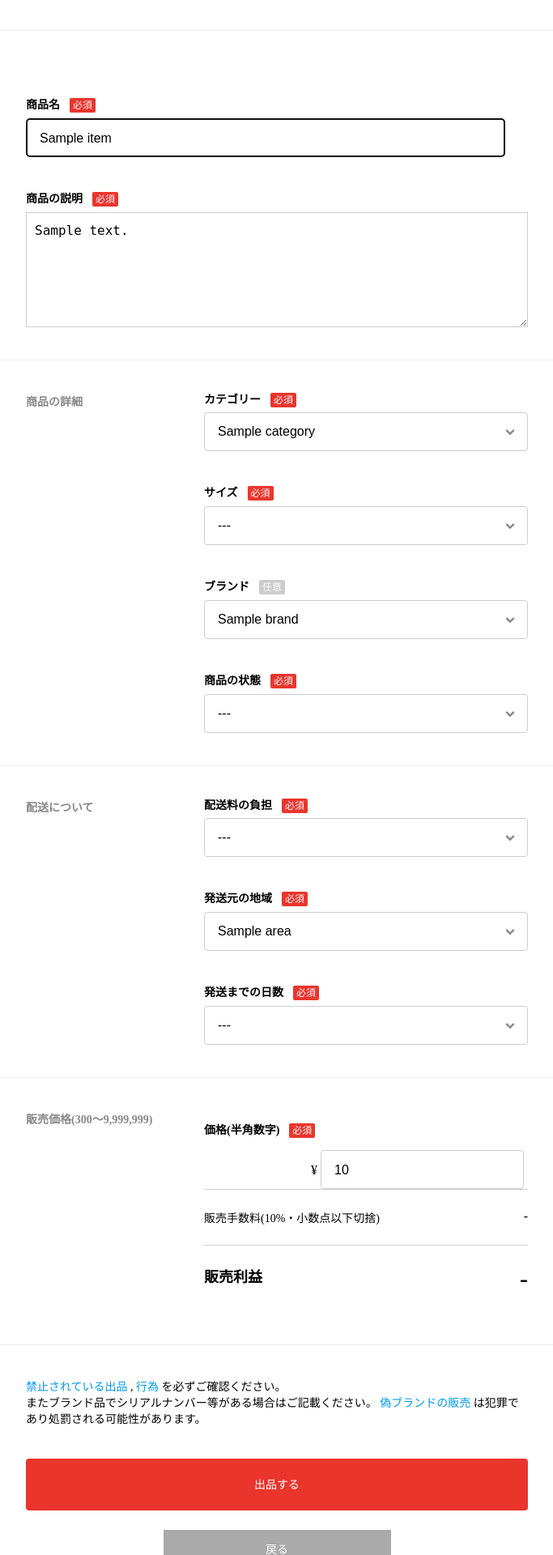
After one commit to Yoshino-Morita/morcari, a Rails app: page /items/1/edit in a window 1280 px wide. The commit adds this page. Shown: the part 521-2441 px from the top of the page at 81% size, without its empty margins (298-981 px from the left). Run offline with Rails 7, Linux system fonts and the light colour scheme; tables that the repository leaves empty hold one stand-in row (values such as "Sample post"); style sheets or scripts are compiled from the project's sources; parts of the project's set-up code (start-up, migrations or seed data) failed here and were passed over; some libraries are stand-ins or nearby versions.

Commit message:
Itemの編集機能
# what
Item-editの実装

# why
編集機能実装のため

```diff
--- a/app/controllers/items_controller.rb
+++ b/app/controllers/items_controller.rb
@@ -30,6 +30,7 @@ class ItemsController < ApplicationController
 
   def create
    @item = Item.new(item_params)
+   @item.status = "出品中"
    if @item.save
       if params[:images]
          params[:images].each { |image|
@@ -42,6 +43,21 @@ class ItemsController < ApplicationController
    end
   end
 
+
+  def show
+    @user = current_user
+    @item = Item.find(params[:id])
+  end
+
+  def edit
+    @item = Item.find(params[:id])
+  end
+
+  def update
+
+  end
+
+
   def destroy
     @item = Item.find(params[:id])
     if @item.user_id == current_user.id
@@ -50,15 +66,26 @@ class ItemsController < ApplicationController
     end
   end
 
-  def show
-    @user = current_user
-    @item =  Item.find(params[:id])
-  end
 
   private
 
   def item_params
-    params.require(:item).permit(:name, :description, :category_large_id,:category_middle_id, :category_small_id, :size, :brand_id, :condition, :delivery_charge, :how_to_delivery, :area_id, :shipping_dates, :price, images_attributes: [:id, :image]).merge(user_id: current_user.id)
+    params.require(:item).permit(
+      :name,
+      :description,
+      :category_large_id,
+      :category_middle_id,
+      :category_small_id,
+      :size,
+      :brand_id,
+      :condition,
+      :delivery_charge,
+      :how_to_delivery,
+      :area_id,
+      :shipping_dates,
+      :price,
+      :status,
+      images_attributes: [:id, :image]).merge(user_id: current_user.id)
   end
 
   def image_params
--- /dev/null
+++ b/app/views/items/edit.html.haml
@@ -0,0 +1,211 @@
+%body
+  .single-container
+    %header.single-header
+      %h1
+        = link_to root_path, {class: "header-logo"} do
+          = image_tag("logo.svg", class: "top-logo")
+    %main.single-main#sell-main
+      %section.single-contents
+        %h2.single-head
+          商品の情報を入力
+        .single-inner#sell-inner
+          = form_for(@item) do |f|
+            .single-content#sell-content
+              .sell-upload
+                .sell-upload__box
+                  %h3.sell-upload__head
+                    出品画像
+                    %span.form-require
+                      必須
+                  %p
+                    最大4枚までアップロードできます(ドラッグ&ドロップまたはクリックしてファイルをアップロード)
+                  .sell-dropbox__container
+                    .sell-upload__items
+                    .sell-upload__dropbox
+                      %pre
+                      %ul
+                        %li#first-list
+                          = render 'image_form', f: f
+                        - 3.times do
+                          %li
+                            = render 'image_form', f: f
+
+              .sell-content.clearfix
+                .form-group
+                  .form-group__label
+                    = f.label :"商品名"
+                  %span.form-group__require
+                    必須
+                  .form-group__input
+                    = f.text_field :name, autofocus: true , placeholder: "商品名  (必須40文字まで)", class: "input-default",id: "item"
+                .form-group
+                  .form-group__label
+                    = f.label :"商品の説明"
+                  %span.form-group__require
+                    必須
+                  .form-group__input
+                    = f.text_area :description, rows: "5", placeholder: "商品の説明（必須 1,000文字以内）（色、素材、重さ、定価、注意点など）例）2010年頃に1万円で購入したジャケットです。ライドグレーで傷はありません。あわせやすいのでおすすめです。", class: "textarea-default"
+              .sell-content.clearfix
+                %h3.sub-head
+                  商品の詳細
+                .sell-form__box
+                  .form-group#first-child
+                    .form-group__label
+                      = f.label :"カテゴリー"
+                    %span.form-group__require
+                      必須
+                    .form-group__contain
+                      .form-group__input#parent
+                        = f.collection_select :category_large_id, Category.where(id: 1..12), :id, :name, {include_blank: "---"},{class: "category-large"}
+                        %i.fa.fa-chevron-down
+                      .form-group__input#children
+                        = f.collection_select :category_middle_id, Category.where(id:  13..31), :id, :name, {include_blank: "---"}, {class: "category-middle", "data-val": "1"}
+                        / = f.collection_select :category_middle_id, Category.where(id: 32..45), :id, :name, {include_blank: "---"}, {class: "category-middle", "data-val": "2"}
+                        / = f.collection_select :category_middle_id, Category.where(id: 46..60), :id, :name, {include_blank: "---"}, {class: "category-middle", "data-val": "3"}
+                        / = f.collection_select :category_middle_id, Category.where(id: 61..73), :id, :name, {include_blank: "---"}, {class: "category-middle", "data-val": "4"}
+                        / = f.collection_select :category_middle_id, Category.where(id: 74..91), :id, :name, {include_blank: "---"}, {class: "category-middle", "data-val": "5"}
+                        / = f.collection_select :category_middle_id, Category.where(id: 92..101), :id, :name, {include_blank: "---"}, {class: "category-middle", "data-val": "6"}
+                        / = f.collection_select :category_middle_id, Category.where(id: 102..111), :id, :name, {include_blank: "---"}, {class: "category-middle", "data-val": "7"}
+                        / = f.collection_select :category_middle_id, Category.where(id: 112..120), :id, :name, {include_blank: "---"}, {class: "category-middle", "data-val": "8"}
+                        / = f.collection_select :category_middle_id, Category.where(id: 121..129), :id, :name, {include_blank: "---"}, {class: "category-middle", "data-val": "9"}
+                        / = f.collection_select :category_middle_id, Category.where(id: 130..138), :id, :name, {include_blank: "---"}, {class: "category-middle", "data-val": "10"}
+                        / = f.collection_select :category_middle_id, Category.where(id: 139..140), :id, :name, {include_blank: "---"}, {class: "category-middle", "data-val": "11"}
+                        / = f.collection_select :category_middle_id, Category.where(id: 141..148), :id, :name, {include_blank: "---"}, {class: "category-middle", "data-val": "12"}
+                        %select.fa.fa-chevron-down#children
+                      .form-group__input#grandson
+                        = f.collection_select :category_small_id, Category.where(id:  150..167), :id, :name, {include_blank: "---"}, {class: "category-small", "data-val": "13"}
+                        / = f.collection_select :category_small_id, Category.where(id:  169..189), :id, :name, {include_blank: "---"}, {class: "category-small", "data-val": "14"}
+                        / = f.collection_select :category_small_id, Category.where(id:  191..202), :id, :name, {include_blank: "---"}, {class: "category-small", "data-val": "15"}
+                        / = f.collection_select :category_small_id, Category.where(id:  204..208), :id, :name, {include_blank: "---"}, {class: "category-small", "data-val": "16"}
+                        / = f.collection_select :category_small_id, Category.where(id:  210..213), :id, :name, {include_blank: "---"}, {class: "category-small", "data-val": "17"}
+                        / = f.collection_select :category_small_id, Category.where(id:  215..224), :id, :name, {include_blank: "---"}, {class: "category-small", "data-val": "18"}
+                        / = f.collection_select :category_small_id, Category.where(id:  226..227), :id, :name, {include_blank: "---"}, {class: "category-small", "data-val": "19"}
+                        / = f.collection_select :category_small_id, Category.where(id:  229..233), :id, :name, {include_blank: "---"}, {class: "category-small", "data-val": "20"}
+                        / = f.collection_select :category_small_id, Category.where(id:  235..241), :id, :name, {include_blank: "---"}, {class: "category-small", "data-val": "21"}
+                        / = f.collection_select :category_small_id, Category.where(id:  243..260), :id, :name, {include_blank: "---"}, {class: "category-small", "data-val": "22"}
+                        / = f.collection_select :category_small_id, Category.where(id:  262..272), :id, :name, {include_blank: "---"}, {class: "category-small", "data-val": "23"}
+                        / = f.collection_select :category_small_id, Category.where(id:  274..277), :id, :name, {include_blank: "---"}, {class: "category-small", "data-val": "24"}
+                        / = f.collection_select :category_small_id, Category.where(id:  279..301), :id, :name, {include_blank: "---"}, {class: "category-small", "data-val": "25"}
+                        / = f.collection_select :category_small_id, Category.where(id:  303..308), :id, :name, {include_blank: "---"}, {class: "category-small", "data-val": "26"}
+                        / = f.collection_select :category_small_id, Category.where(id:  310..315), :id, :name, {include_blank: "---"}, {class: "category-small", "data-val": "27"}
+                        / = f.collection_select :category_small_id, Category.where(id:  317..324), :id, :name, {include_blank: "---"}, {class: "category-small", "data-val": "28"}
+                        / = f.collection_select :category_small_id, Category.where(id:  326..332), :id, :name, {include_blank: "---"}, {class: "category-small", "data-val": "29"}
+                        / = f.collection_select :category_small_id, Category.where(id:  334..342), :id, :name, {include_blank: "---"}, {class: "category-small", "data-val": "30"}
+                        / = f.collection_select :category_small_id, Category.where(id:  344..346), :id, :name, {include_blank: "---"}, {class: "category-small", "data-val": "31"}
+                        %select.fa.fa-chevron-down#grandson
+                  .form-group
+                    .form-group__label
+                      = f.label :"サイズ"
+                    %span.form-group__require
+                      必須
+                    .form-group__contain
+                      .form-group__input
+                        = f.select :size,[["---", "---"], ["XS以下", "XS以下"], ["S", "S"], ["M", "M"], ["L", "L"], ["XL", "XL"], ["XL以上", "XL以上"], ["FREE SIZE", "FREE SIZE"]],disabled: "---", selected: "---"
+                      %i.fa.fa-chevron-down
+                  .form-group
+                    .form-group__label
+                      = f.label :"ブランド"
+                    %span.form-group__require#any
+                      任意
+                    .form-group__contain
+                      .form-group__input
+                        = f.collection_select :brand_id, Brand.where(id: 1..100), :id, :name, {include_blank: "---"}
+                      %i.fa.fa-chevron-down
+                  .form-group
+                    .form-group__label
+                      = f.label :"商品の状態"
+                    %span.form-group__require
+                      必須
+                    .form-group__contain
+                      .form-group__input
+                        = f.select :condition,[["---", "---"], ["新品、未使用", "新品、未使用"], ["未使用に近い", "未使用に近い"], ["目立った傷や汚れなし", "目立った傷や汚れなし"], ["やや傷や汚れあり", "やや傷や汚れあり"], ["傷や汚れあり", "傷や汚れあり"], ["全体的に状態が悪い", "全体的に状態が悪い"]],disabled: "---", selected: "---"
+                      %i.fa.fa-chevron-down
+              .sell-content.clearfix
+                %h3.sub-head
+                  配送について
+                .sell-form__box
+                  .form-group#first-child
+                    .form-group__label
+                      = f.label :"配送料の負担"
+                    %span.form-group__require
+                      必須
+                    .form-group__contain
+                      .form-group__input
+                        = f.select :delivery_charge,[["---", "---"], ["送料込み(出品者負担)", "送料込み(出品者負担)"], ["着払い(購入者負担)", "着払い(購入者負担)"]],{disabled: "---", selected: "---"}, {class: "delivery-parent"}
+                      %i.fa.fa-chevron-down
+                  .form-group#delivery-children.seller
+                    .form-group__label
+                      = f.label :"配送の方法"
+                    %span.form-group__require
+                      必須
+                    .form-group__contain
+                      .form-group__input
+                        = f.select :how_to_delivery,[["---", "---"], ["未定", "未定"], ["らくらくメルカリ便","らくらくメルカリ便"], ["ゆうメール","ゆうメール"], ["レターパック", "レターパック"], ["普通郵便(定形・定形外)", "普通郵便(定形・定形外)"], ["クロネコヤマト", "クロネコヤマト"], ["ゆうパック", "ゆうパック"], ["クリックポスト", "クリックポスト"], ["ゆうパケット", "ゆうパケット"]],disabled: "---", selected: "---"
+                      %i.fa.fa-chevron-down
+                  .form-group#delivery-children.buyer
+                    .form-group__label
+                      = f.label :"配送の方法"
+                    %span.form-group__require
+                      必須
+                    .form-group__contain
+                      .form-group__input
+                        = f.select :how_to_delivery,[["---", "---"], ["未定", "未定"], ["ゆうメール","ゆうメール"], ["クロネコヤマト", "クロネコヤマト"], ["ゆうパック", "ゆうパック"]],disabled: "---", selected: "---"
+                      %i.fa.fa-chevron-down
+                  .form-group
+                    .form-group__label
+                      = f.label :"発送元の地域"
+                    %span.form-group__require
+                      必須
+                    .form-group__contain
+                      .form-group__input
+                        = f.collection_select :area_id, Area.all, :id, :name, {include_blank: "---"}
+                      %i.fa.fa-chevron-down
+                  .form-group
+                    .form-group__label
+                      = f.label :"発送までの日数"
+                    %span.form-group__require
+                      必須
+                    .form-group__contain
+                      .form-group__input
+                        = f.select :shipping_dates,[["---", "---"], ["1〜2日で発送", "1〜2日で発送"], ["2〜3日で発送", "2〜3日で発送"], ["4〜7日で発送", "4〜7日で発送"]],disabled: "---", selected: "---"
+                      %i.fa.fa-chevron-down
+              .sell-content.clearfix
+                %h3.sub-head
+                  販売価格(300〜9,999,999)
+                .sell-form__box
+                  .form-group#first-child
+                    .form-group__price
+                      .form-group__left
+                        .form-group__label
+                          = f.label :"価格(半角数字)"
+                        %span.form-group__require
+                          必須
+                      .form-group__right
+                        .form-group__input.price-input
+                          ¥
+                          %div
+                            = f.text_field :price,  placeholder: "例)  300", class: "input-default input-price"
+                  %li.clearfix
+                    .form-group__left
+                      販売手数料(10%・小数点以下切捨)
+                    .form-group__right#input_commission
+                      &#045;
+                  %li.clearfix.bold
+                    .form-group__left#bold
+                      販売利益
+                    .form-group__right#input_profit
+                      &#045;
+              .sell-content.sell-btn-box
+                %p
+                  = link_to "禁止されている出品", "https://www.mercari.com/jp/help_center/getting_started/prohibited_items/",target: "_blank"
+                  ,
+                  = link_to "行為", "https://www.mercari.com/jp/help_center/getting_started/prohibited_conduct/",target: "_blank"
+                  を必ずご確認ください。
+                %p
+                  またブランド品でシリアルナンバー等がある場合はご記載ください。
+                  = link_to "偽ブランドの販売", "https://www.mercari.com/jp/help_center/getting_started/counterfeit_goods/",target: "_blank"
+                  は犯罪であり処罰される可能性があります。
+                .actions
+                  = f.submit "出品する", class: 'btn-default btn-red'
+                = link_to "戻る",root_path, class: "btn-gray "
+    = render 'users/footer'
--- a/app/views/items/show.html.haml
+++ b/app/views/items/show.html.haml
@@ -101,7 +101,7 @@
           = @item.description
       - if current_user.id == @item.user_id
         .item-change__box
-          = link_to "商品の編集",root_path, class: 'btn-default btn-red'
+          = link_to "商品の編集", "/items/#{@item.id}/edit", class: 'btn-default btn-red'
           %p.item-text__center
             or
           = link_to "出品を一旦停止する",root_path, class: 'btn-default btn-gray'
--- a/app/views/users/my_list.html.haml
+++ b/app/views/users/my_list.html.haml
@@ -47,7 +47,7 @@
                         %span
                           0
                       .mypage-item__status
-                        出品中
+                        = item.status
                   %i.fa.fa-chevron-right
     .mypage-side
       = render "users/mypage/mypage_sidebar"
--- /dev/null
+++ b/db/migrate/20170819173030_add_status_to_items.rb
@@ -0,0 +1,5 @@
+class AddStatusToItems < ActiveRecord::Migration
+  def change
+    add_column :items, :status, :string
+  end
+end
```
Also changed, not shown: db/schema.rb, 6 other files.
